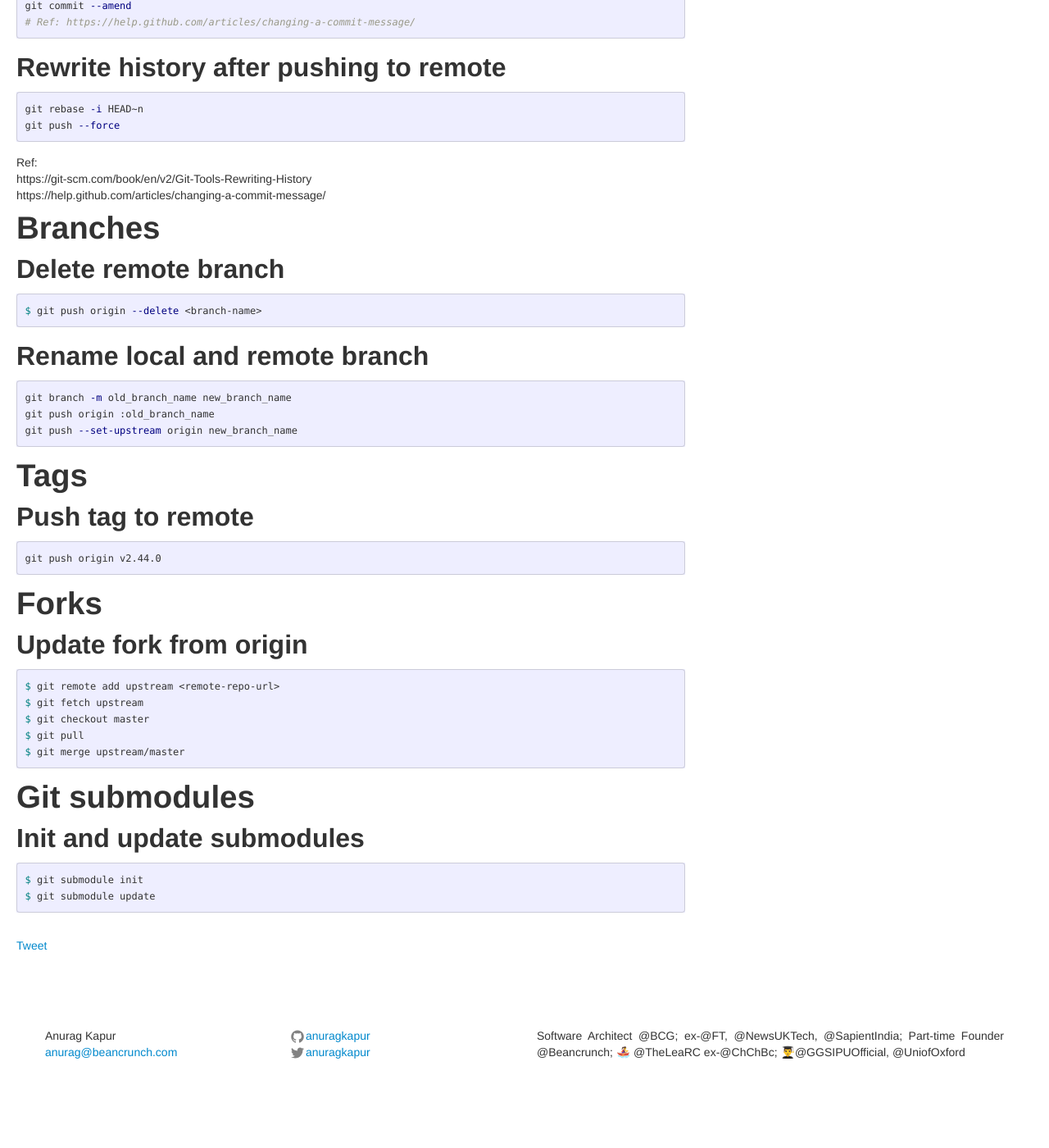
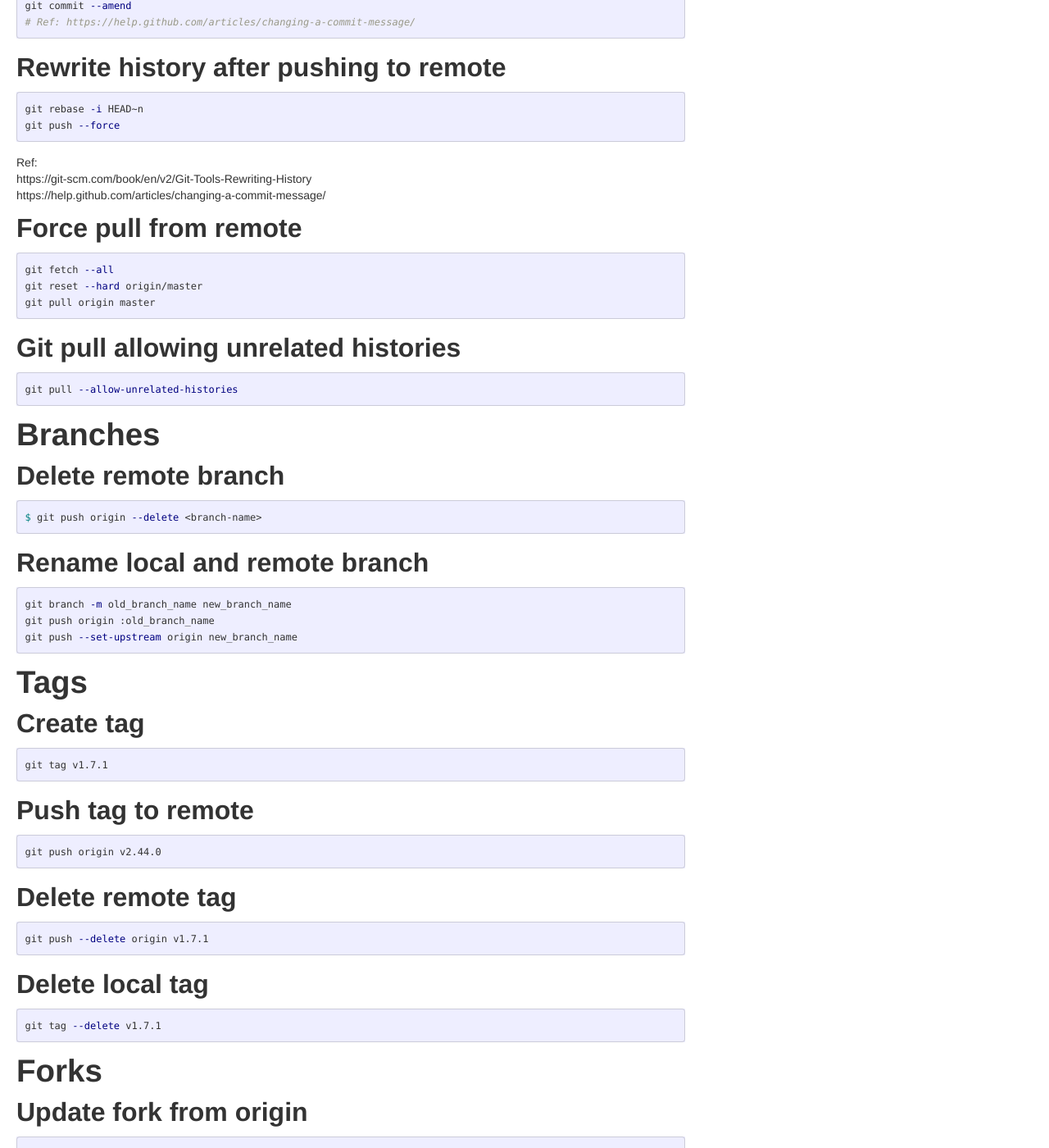
Before and after one commit to anuragkapur/anuragkapur.github.io, a Jekyll site: the page built from blog/cheat-sheets/_posts/2017-01-27-git-cheat-sheet.md, in a window 1280 px wide and 1400 px high, scrolled down 520 px. Shown: the whole window at 82% size. Built offline with Jekyll 4.4.1, drawn with Linux system fonts in a browser that asks for light colours; comment, search, counter and statistics services are not loaded; before the commit the page ends 1833 px from its top, so only the background shows below that.

Commit message:
Add more tagging + forced pull related commands

````diff
--- a/blog/cheat-sheets/_posts/2017-01-27-git-cheat-sheet.md
+++ b/blog/cheat-sheets/_posts/2017-01-27-git-cheat-sheet.md
@@ -34,6 +34,18 @@ Ref:
 https://git-scm.com/book/en/v2/Git-Tools-Rewriting-History
 https://help.github.com/articles/changing-a-commit-message/
 
+## Force pull from remote
+```shell
+git fetch --all
+git reset --hard origin/master
+git pull origin master
+```
+
+## Git pull allowing unrelated histories
+```shell
+git pull --allow-unrelated-histories
+```
+
 # Branches
 
 ## Delete remote branch
@@ -50,9 +62,24 @@ git push --set-upstream origin new_branch_name
 
 # Tags
 
+## Create tag
+```shell
+git tag v1.7.1
+```
+
 ## Push tag to remote
 ```shell
 git push origin v2.44.0
+```
+
+## Delete remote tag
+```shell
+git push --delete origin v1.7.1
+```
+
+## Delete local tag
+```shell
+git tag --delete v1.7.1
 ```
 
 # Forks
````
